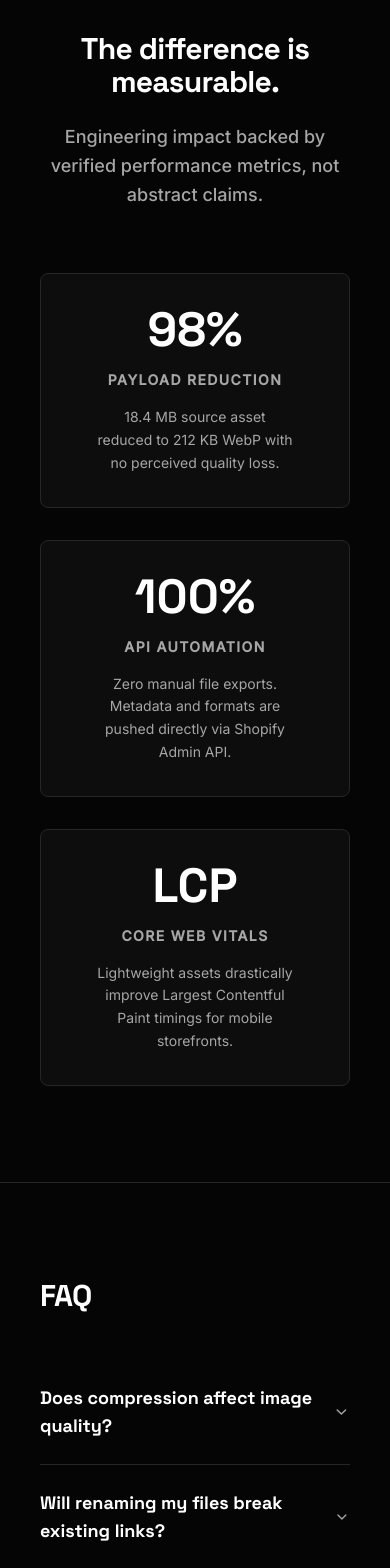
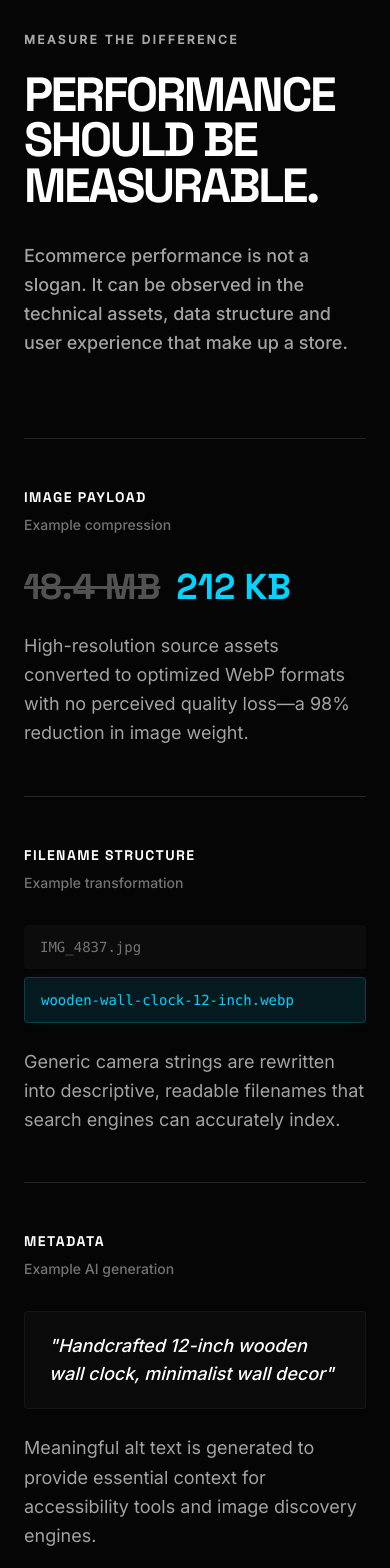
Before and after one commit to shailpoonia/1-globe-next, a Next.js app: page /apps/1-optimiser in a window 390 px wide. Shown: the part 7500-9068 px from the top of the page. Built offline with nearby package versions, Linux system fonts and the light colour scheme.

Commit message:
feat: build ecommerce performance proof

```diff
--- a/src/components/home/PerformanceProof.tsx
+++ b/src/components/home/PerformanceProof.tsx
@@ -1,46 +1,100 @@
 import React from 'react'
-import { Section } from '@/components/shared/Section'
-import { SectionHeader } from '@/components/shared/SectionHeader'
+import Link from 'next/link'
+import { ArrowRight } from 'lucide-react'
 
 export const PerformanceProof: React.FC = () => {
   return (
-    <Section className="section-spacing bg-background border-b border-border">
-      <div className="max-w-content mx-auto px-6 sm:px-8 lg:px-12 text-center">
-        <SectionHeader
+    <section id="performance-proof" className="bg-background py-24 md:py-32 lg:py-40 border-b border-border">
+      <div className="max-w-content mx-auto px-6 sm:px-8 lg:px-12">
 
-          headline="The difference is measurable."
-          subhead="Engineering impact backed by verified performance metrics, not abstract claims."
-          align="center"
-        />
+        {/* Header */}
+        <div className="max-w-3xl mb-20 md:mb-32">
+          <span className="text-xs font-bold uppercase tracking-[0.2em] text-muted-foreground block mb-6">
+            MEASURE THE DIFFERENCE
+          </span>
+          <h2 className="font-heading font-bold text-5xl sm:text-6xl md:text-7xl lg:text-[5.5rem] tracking-tighter leading-[0.95] text-foreground uppercase mb-8">
+            PERFORMANCE<br />
+            SHOULD BE<br />
+            MEASURABLE.
+          </h2>
+          <p className="text-lg md:text-xl text-neutral-400 font-medium leading-relaxed max-w-xl">
+            Ecommerce performance is not a slogan. It can be observed in the technical assets, data structure and user experience that make up a store.
+          </p>
+        </div>
 
-        <div className="mt-16 grid grid-cols-1 md:grid-cols-3 gap-8 max-w-5xl mx-auto">
+        {/* Evidence List */}
+        <div className="border-t border-border">
 
-          <div className="flex flex-col items-center justify-center p-8 border border-border interactive-card bg-card">
-            <span className="text-5xl font-heading font-bold text-foreground mb-4">98%</span>
-            <span className="text-sm font-bold uppercase tracking-widest text-muted-foreground">Payload Reduction</span>
-            <p className="mt-4 text-sm text-muted-foreground max-w-[200px] leading-relaxed">
-              18.4 MB source asset reduced to 212 KB WebP with no perceived quality loss.
-            </p>
+          {/* Proof 1: Payload */}
+          <div className="py-12 border-b border-border flex flex-col md:flex-row gap-8 md:gap-16 lg:gap-24 items-start transition-colors hover:bg-white/[0.02]">
+            <div className="md:w-64 shrink-0">
+              <h3 className="text-sm font-bold uppercase tracking-widest text-foreground mb-2">IMAGE PAYLOAD</h3>
+              <p className="text-sm font-medium text-neutral-500">Example compression</p>
+            </div>
+            <div className="flex-1">
+              <div className="flex flex-wrap items-baseline gap-4 mb-6">
+                <span className="text-4xl md:text-5xl lg:text-6xl font-heading font-bold text-neutral-600 line-through">18.4 MB</span>
+                <span className="text-4xl md:text-5xl lg:text-6xl font-heading font-bold text-primary">212 KB</span>
+              </div>
+              <p className="text-lg text-neutral-400 max-w-xl leading-relaxed">
+                High-resolution source assets converted to optimized WebP formats with no perceived quality loss—a 98% reduction in image weight.
+              </p>
+            </div>
           </div>
 
-          <div className="flex flex-col items-center justify-center p-8 border border-border interactive-card bg-card">
-            <span className="text-5xl font-heading font-bold text-foreground mb-4">100%</span>
-            <span className="text-sm font-bold uppercase tracking-widest text-muted-foreground">API Automation</span>
-            <p className="mt-4 text-sm text-muted-foreground max-w-[200px] leading-relaxed">
-              Zero manual file exports. Metadata and formats are pushed directly via Shopify Admin API.
-            </p>
+          {/* Proof 2: Filename Structure */}
+          <div className="py-12 border-b border-border flex flex-col md:flex-row gap-8 md:gap-16 lg:gap-24 items-start transition-colors hover:bg-white/[0.02]">
+            <div className="md:w-64 shrink-0">
+              <h3 className="text-sm font-bold uppercase tracking-widest text-foreground mb-2">FILENAME STRUCTURE</h3>
+              <p className="text-sm font-medium text-neutral-500">Example transformation</p>
+            </div>
+            <div className="flex-1 w-full overflow-hidden">
+              <div className="flex flex-col gap-2 mb-6 font-mono text-sm sm:text-base max-w-xl">
+                <div className="text-neutral-500 bg-secondary/30 px-4 py-3 rounded-sm truncate">
+                  IMG_4837.jpg
+                </div>
+                <div className="text-primary bg-primary/10 px-4 py-3 rounded-sm border border-primary/20 truncate shadow-[0_0_15px_rgba(0,213,255,0.05)]">
+                  wooden-wall-clock-12-inch.webp
+                </div>
+              </div>
+              <p className="text-lg text-neutral-400 max-w-xl leading-relaxed">
+                Generic camera strings are rewritten into descriptive, readable filenames that search engines can accurately index.
+              </p>
+            </div>
           </div>
 
-          <div className="flex flex-col items-center justify-center p-8 border border-border interactive-card bg-card">
-            <span className="text-5xl font-heading font-bold text-foreground mb-4">LCP</span>
-            <span className="text-sm font-bold uppercase tracking-widest text-muted-foreground">Core Web Vitals</span>
-            <p className="mt-4 text-sm text-muted-foreground max-w-[200px] leading-relaxed">
-              Lightweight assets drastically improve Largest Contentful Paint timings for mobile storefronts.
-            </p>
+          {/* Proof 3: Alt Text Generation */}
+          <div className="py-12 border-b border-border flex flex-col md:flex-row gap-8 md:gap-16 lg:gap-24 items-start transition-colors hover:bg-white/[0.02]">
+            <div className="md:w-64 shrink-0">
+              <h3 className="text-sm font-bold uppercase tracking-widest text-foreground mb-2">METADATA</h3>
+              <p className="text-sm font-medium text-neutral-500">Example AI generation</p>
+            </div>
+            <div className="flex-1">
+              <div className="bg-secondary/20 border border-white/5 px-6 py-5 rounded-sm mb-6 max-w-xl">
+                <p className="text-foreground text-lg italic font-medium">
+                  "Handcrafted 12-inch wooden wall clock, minimalist wall decor"
+                </p>
+              </div>
+              <p className="text-lg text-neutral-400 max-w-xl leading-relaxed">
+                Meaningful alt text is generated to provide essential context for accessibility tools and image discovery engines.
+              </p>
+            </div>
           </div>
 
         </div>
+
+        {/* CTA */}
+        <div className="mt-16 flex justify-start">
+          <Link
+            href="/apps/1-optimiser"
+            className="interactive-btn inline-flex items-center justify-center gap-2 h-14 px-8 border border-neutral-700 bg-transparent text-sm font-bold uppercase tracking-widest text-foreground hover:bg-white/5 transition-colors focus-visible:outline-none focus-visible:ring-2 focus-visible:ring-primary"
+          >
+            <span>EXPLORE 1-OPTIMISER</span>
+            <ArrowRight className="w-4 h-4" />
+          </Link>
+        </div>
+
       </div>
-    </Section>
+    </section>
   )
 }
--- a/src/components/home/ProductEcosystem.tsx
+++ b/src/components/home/ProductEcosystem.tsx
@@ -91,6 +91,7 @@ export const ProductEcosystem: React.FC = () => {
                   {/* Extra Technical Emphasis for Live Products */}
                   {isLive && product.name === '1-OPTIMISER' && (
                     <div className="mt-8 bg-secondary/20 border border-white/5 p-4 rounded-sm inline-block">
+                      <p className="text-xs uppercase tracking-widest font-bold text-neutral-500 mb-2">Example Optimisation</p>
                       <p className="text-sm font-medium text-foreground tracking-wide">
                         <span className="font-bold text-primary">18.4 MB → 212 KB</span> — 98% lighter, same quality
                       </p>
```
